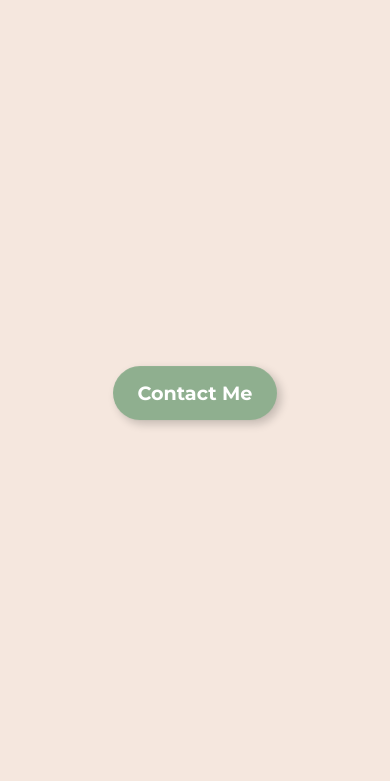
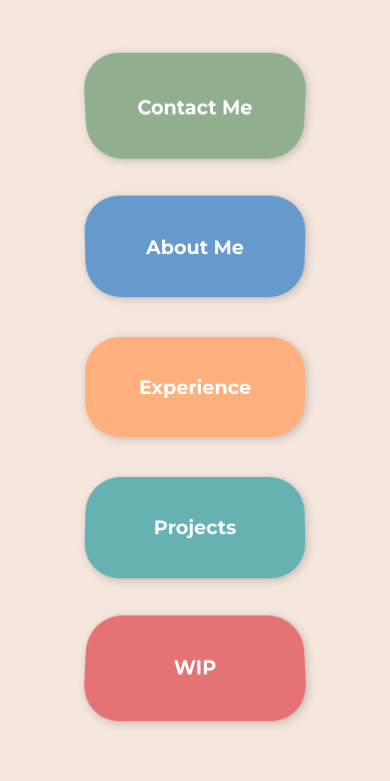
Before and after one commit to JJ0236/JJ0236.github.io, a plain HTML site: page mobile.html in a window 390 px wide. Shown: the part 136-917 px from the top of the page. Before the commit the page ends 882 px from the top, so only its background shows below. Drawn offline with Linux system fonts and the light colour scheme.

Commit message:
Update mobile.html

```diff
--- a/mobile.html
+++ b/mobile.html
@@ -12,68 +12,63 @@
       margin: 0;
       background-color: #F5E7DE;
       font-family: 'Montserrat', sans-serif;
-      color: #333;
       overflow: hidden;
+      padding: 20px;
     }
     /* Header with Name and Major */
     .header {
       text-align: center;
-      padding: 20px;
+      margin-top: 40px;
+      margin-bottom: 20px;
     }
     .header h1 {
       font-size: 2.5rem;
       margin: 0;
     }
     .header span {
-      display: block;
       font-size: 1.2rem;
       color: #666;
-      margin-top: 5px;
     }
-    /* Carousel Container: full-screen vertical scrolling with snap */
+    /* Carousel Container for Vertical Scrolling */
     .carousel-container {
-      height: calc(100vh - 80px); /* Subtract header height */
+      height: calc(100vh - 100px); /* full viewport height minus header */
       overflow-y: auto;
       scroll-snap-type: y mandatory;
       -webkit-overflow-scrolling: touch;
       position: relative;
-      perspective: 800px; /* Enable 3D effect */
+      perspective: 800px; /* enable 3D effect */
     }
     .carousel-container::-webkit-scrollbar {
       display: none;
     }
-    /* Each Snap Card takes up the full viewport height */
+    /* Each Snap Card: a small rounded rectangle (the nav button) */
     .snap-card {
-      height: 100vh;
-      scroll-snap-align: start;
+      scroll-snap-align: center;
+      width: 220px;
+      height: 100px;
+      margin: 40px auto; /* center horizontally and add vertical spacing */
+      border-radius: 35px;
       display: flex;
       align-items: center;
       justify-content: center;
-      position: relative;
-    }
-    /* The small button (rounded rectangle) inside each card */
-    .nav-button {
-      padding: 15px 25px;
-      background-color: #8FAF8F; /* Default color; each card will override this */
-      border-radius: 50px;
       font-size: 1.2rem;
       font-weight: bold;
       color: #fff;
       text-decoration: none;
-      box-shadow: 4px 4px 10px rgba(0,0,0,0.2);
-      transition: transform 0.3s ease, box-shadow 0.3s ease;
-      /* We will adjust rotation on the card container, so no additional transform here */
+      box-shadow: 2px 2px 8px rgba(0,0,0,0.2);
+      transition: transform 0.3s ease;
+      transform-origin: center;
+      /* No default transform here; JS will add rotation */
     }
-    .nav-button:hover {
-      transform: scale(1.05);
-      box-shadow: 0 4px 8px rgba(0,0,0,0.3);
+    .snap-card:hover {
+      transform: scale(1.05); /* Slight enlarge on hover */
     }
-    /* Colors for each button, matching your desktop theme */
-    #card1 .nav-button { background-color: #8FAF8F; } /* Soft Olive */
-    #card2 .nav-button { background-color: #6699CC; } /* Soft Sky Blue */
-    #card3 .nav-button { background-color: #FFB07C; } /* Soft Peach */
-    #card4 .nav-button { background-color: #66B2B2; } /* Soft Teal */
-    #card5 .nav-button { background-color: #E57373; } /* Soft Salmon */
+    /* Background Colors (matching your desktop nav boxes) */
+    #card1 { background-color: #8FAF8F; }  /* Soft Olive */
+    #card2 { background-color: #6699CC; }  /* Soft Sky Blue */
+    #card3 { background-color: #FFB07C; }  /* Soft Peach */
+    #card4 { background-color: #66B2B2; }  /* Soft Teal */
+    #card5 { background-color: #E57373; }  /* Soft Salmon */
   </style>
 </head>
 <body>
@@ -83,53 +78,42 @@
   </div>
 
   <div class="carousel-container" id="carousel">
-    <div class="snap-card" id="card1">
-      <a href="contact.html" class="nav-button">Contact Me</a>
-    </div>
-    <div class="snap-card" id="card2">
-      <a href="about.html" class="nav-button">About Me</a>
-    </div>
-    <div class="snap-card" id="card3">
-      <a href="experience.html" class="nav-button">Experience</a>
-    </div>
-    <div class="snap-card" id="card4">
-      <a href="projects.html" class="nav-button">Projects</a>
-    </div>
-    <div class="snap-card" id="card5">
-      <a href="wip.html" class="nav-button">WIP</a>
-    </div>
+    <a href="contact.html" class="snap-card" id="card1">Contact Me</a>
+    <a href="about.html" class="snap-card" id="card2">About Me</a>
+    <a href="experience.html" class="snap-card" id="card3">Experience</a>
+    <a href="projects.html" class="snap-card" id="card4">Projects</a>
+    <a href="wip.html" class="snap-card" id="card5">WIP</a>
   </div>
 
   <script>
-    // Get the carousel container and all snap cards
     const carousel = document.getElementById('carousel');
     const cards = document.querySelectorAll('.snap-card');
 
-    function updateCards() {
-      // Get the container's bounding rectangle
+    function updateRotation() {
+      // Get container's bounding rectangle relative to viewport
       const containerRect = carousel.getBoundingClientRect();
-      // Calculate the container's vertical center
+      // The vertical center of the container:
       const containerCenter = containerRect.top + containerRect.height / 2;
 
       cards.forEach(card => {
         const rect = card.getBoundingClientRect();
-        // Calculate the card's center
+        // The vertical center of the card:
         const cardCenter = rect.top + rect.height / 2;
-        // Calculate the offset from the container center
+        // Compute offset from container center:
         const offset = cardCenter - containerCenter;
-        // Map the offset to a rotation angle (rotateX effect)
-        // When offset is 0, rotation is 0. Adjust the intensity by modifying the multiplier.
-        const maxRotation = 30; // degrees
-        const rotation = Math.max(-maxRotation, Math.min(maxRotation, (offset / (containerRect.height / 2)) * maxRotation));
-        // Apply rotation along the X axis to the snap card
+        // Map offset to a rotation angle (rotateX effect):
+        // When the card is at center, offset is 0 => rotation is 0.
+        const maxRotation = 30; // maximum rotation angle in degrees
+        const rotation = (offset / (containerRect.height / 2)) * maxRotation;
+        // Apply the rotation. We use only rotateX since the card is already centered.
         card.style.transform = `rotateX(${rotation}deg)`;
       });
     }
 
-    // Update rotation on scroll, load, and resize
-    carousel.addEventListener('scroll', updateCards);
-    window.addEventListener('resize', updateCards);
-    window.addEventListener('load', updateCards);
+    // Update rotation on scroll, load, and resize.
+    carousel.addEventListener('scroll', updateRotation);
+    window.addEventListener('resize', updateRotation);
+    window.addEventListener('load', updateRotation);
   </script>
 </body>
 </html>
```
